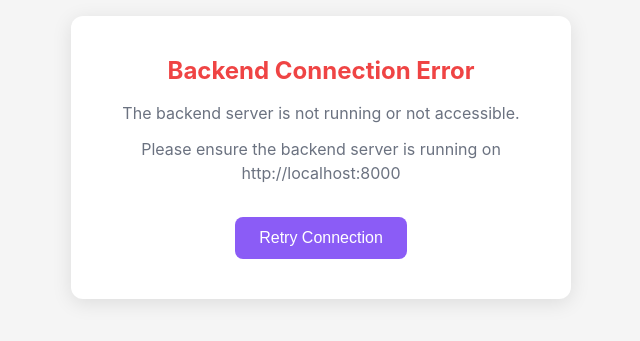
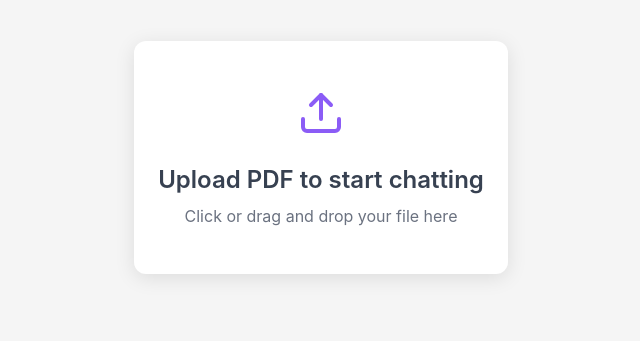
Before and after one commit to shriharieknathe/Notebooklm-clone, a React (Create React App) app in the folder frontend/: page / in a window 1280 px wide. Shown: the part 243-584 px from the top of the page, without its empty margins (319-959 px from the left). Built offline with nearby package versions, Linux system fonts and the light colour scheme; no server answers.

Commit message:
fixed minor issue

```diff
--- a/frontend/src/App.js
+++ b/frontend/src/App.js
@@ -1,4 +1,4 @@
-import React, { useState, useEffect } from 'react';
+import React, { useState } from 'react';
 import './App.css';
 import PDFUpload from './components/PDFUpload';
 import PDFChat from './components/PDFChat';
@@ -8,33 +8,11 @@ function App() {
   const [pdfFile, setPdfFile] = useState(null);
   const [isUploading, setIsUploading] = useState(false);
   const [uploadProgress, setUploadProgress] = useState(0);
-  const [backendStatus, setBackendStatus] = useState('checking');
-
-  useEffect(() => {
-    // Check backend health on component mount
-    checkBackendHealth();
-  }, []);
-
-  const checkBackendHealth = async () => {
-    try {
-      await apiService.healthCheck();
-      setBackendStatus('connected');
-    } catch (error) {
-      console.error('Backend connection failed:', error);
-      setBackendStatus('disconnected');
-    }
-  };
 
   const handleFileUpload = async (file) => {
-    if (backendStatus !== 'connected') {
-      alert('Backend is not connected. Please ensure the backend server is running.');
-      return;
-    }
-
     setIsUploading(true);
     setUploadProgress(0);
 
-    try {
     // Simulate upload progress
     const progressInterval = setInterval(() => {
       setUploadProgress(prev => {
@@ -46,8 +24,13 @@ function App() {
       });
     }, 200);
 
-      // Upload to backend
-      const uploadResult = await apiService.uploadPDF(file);
+    try {
+      // Try to upload to backend (but don't block if it fails)
+      await apiService.uploadPDF(file);
+    } catch (error) {
+      console.error('Backend upload failed:', error);
+      // Continue anyway - we'll still show the PDF
+    }
 
     clearInterval(progressInterval);
     setUploadProgress(100);
@@ -58,44 +41,11 @@ function App() {
       setIsUploading(false);
       setUploadProgress(0);
     }, 500);
-
-    } catch (error) {
-      console.error('Upload failed:', error);
-      alert(`Upload failed: ${error.message}`);
-      setIsUploading(false);
-      setUploadProgress(0);
-    }
   };
 
   const handleRemoveDocument = () => {
     setPdfFile(null);
   };
-
-  if (backendStatus === 'checking') {
-    return (
-      <div className="App">
-        <div className="loading-screen">
-          <div className="loading-spinner"></div>
-          <p>Checking backend connection...</p>
-        </div>
-      </div>
-    );
-  }
-
-  if (backendStatus === 'disconnected') {
-    return (
-      <div className="App">
-        <div className="error-screen">
-          <h2>Backend Connection Error</h2>
-          <p>The backend server is not running or not accessible.</p>
-          <p>Please ensure the backend server is running on http://localhost:8000</p>
-          <button onClick={checkBackendHealth} className="retry-button">
-            Retry Connection
-          </button>
-        </div>
-      </div>
-    );
-  }
 
   return (
     <div className="App">
```
Lines whose indentation alone changed are shown as unchanged.
